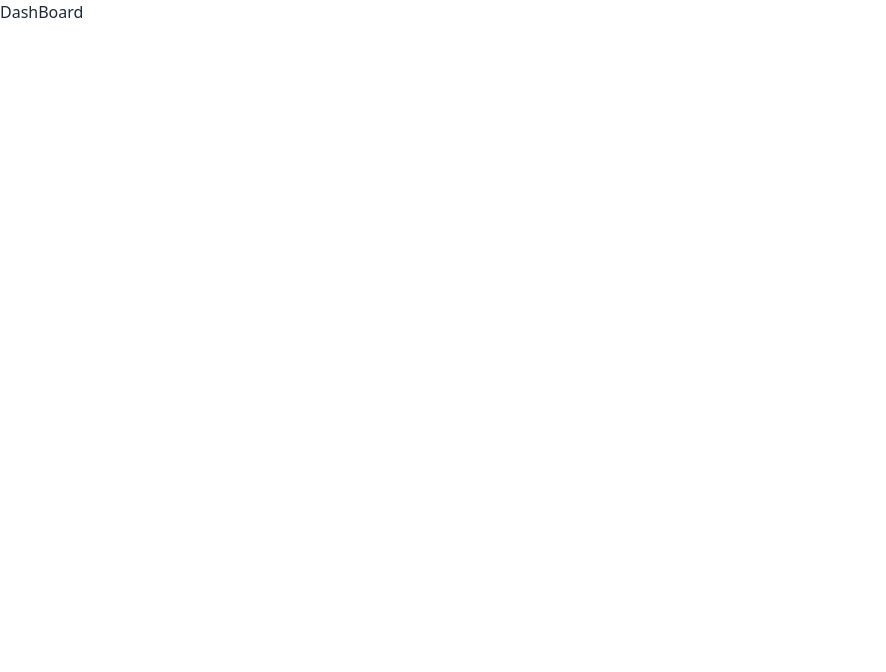
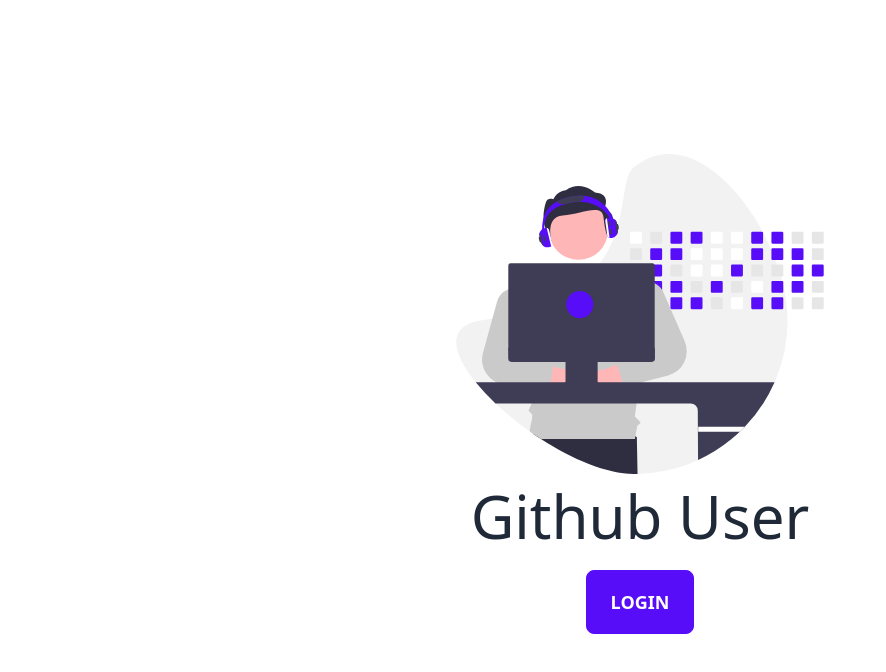
Before and after one commit to frankintech00/github, a React (Create React App) app: page /login in a window 1280 px wide. Shown: the top 672 px of the page, without its empty margins (0-886 px from the left). Built offline with nearby package versions, Linux system fonts and the light colour scheme.

Commit message:
error and login page

```diff
--- a/package.json
+++ b/package.json
@@ -3,13 +3,13 @@
 	"version": "0.1.0",
 	"private": true,
 	"dependencies": {
-    "@mui/icons-material": "^5.11.9",
 		"@testing-library/jest-dom": "^5.16.5",
 		"@testing-library/react": "^13.4.0",
 		"@testing-library/user-event": "^13.5.0",
 		"daisyui": "^2.51.2",
 		"react": "^18.2.0",
 		"react-dom": "^18.2.0",
+		"react-icons": "^4.7.1",
 		"react-router": "^6.8.1",
 		"react-router-dom": "^6.8.1",
 		"react-scripts": "5.0.1",
--- a/src/App.js
+++ b/src/App.js
@@ -1,6 +1,15 @@
 import React from 'react';
-import { DashBoard } from './pages/DashBoard';
+import { BrowserRouter as Router, Route, Routes } from 'react-router-dom';
+import { AuthWrapper, DashBoard, Error, Login, PrivateRoute } from './pages';
 
 export const App = () => {
-	return <DashBoard />;
+	return (
+		<Router>
+			<Routes>
+				<Route path='/' element={<DashBoard />}></Route>
+				<Route path='/login' element={<Login />}></Route>
+				<Route path='*' element={<Error />}></Route>
+			</Routes>
+		</Router>
+	);
 };
--- a/src/pages/Error.jsx
+++ b/src/pages/Error.jsx
@@ -1,3 +1,22 @@
+import { Link } from 'react-router-dom';
+
 export const Error = () => {
-	return <div>Error</div>;
+	return (
+		<div className='flex items-center justify-center w-full h-screen px-16 bg-gray-200 md:px-0'>
+			<div className='flex flex-col items-center justify-center px-4 py-8 bg-white border border-gray-200 rounded-lg shadow-2xl md:px-8 lg:px-24'>
+				<p className='text-6xl font-bold tracking-wider text-gray-300 md:text-7xl lg:text-9xl'>
+					404
+				</p>
+				<p className='mt-4 text-2xl font-bold tracking-wider text-gray-500 md:text-3xl lg:text-5xl'>
+					Page Not Found
+				</p>
+				<p className='pb-4 my-4 text-center text-gray-500 border-b-2'>
+					Sorry, the page you are looking for could not be found.
+				</p>
+				<Link to='/'>
+					<button className='btn btn-warning'>Back to Home</button>
+				</Link>
+			</div>
+		</div>
+	);
 };
--- a/src/pages/Login.jsx
+++ b/src/pages/Login.jsx
@@ -1,3 +1,11 @@
+import githubuser from '../assets/images/githubuser.svg';
+
 export const Login = () => {
-	return <div>Login</div>;
+	return (
+		<div className='flex flex-col items-center justify-center h-screen'>
+			<img src={githubuser} alt='GitHub User' className='w-3/5 h-2/5' />
+			<h1 className='my-3 text-4xl md:text-6xl'>Github User</h1>
+			<button className='my-3 btn btn-primary btn-sm md:btn-lg'>Login</button>
+		</div>
+	);
 };
--- a/src/pages/index.js
+++ b/src/pages/index.js
@@ -1,5 +1,5 @@
 export { AuthWrapper } from './AuthWrapper';
-export { Dashboard } from './Dashboard';
+export { DashBoard } from './DashBoard';
 export { Error } from './Error';
 export { Login } from './Login';
 export { PrivateRoute } from './PrivateRoute';
```
Also changed, not shown: src/assets/images/githubuser.svg (added), 1 other file (tests, documents, lock files or other folders). Lines whose indentation alone changed are shown as unchanged.
